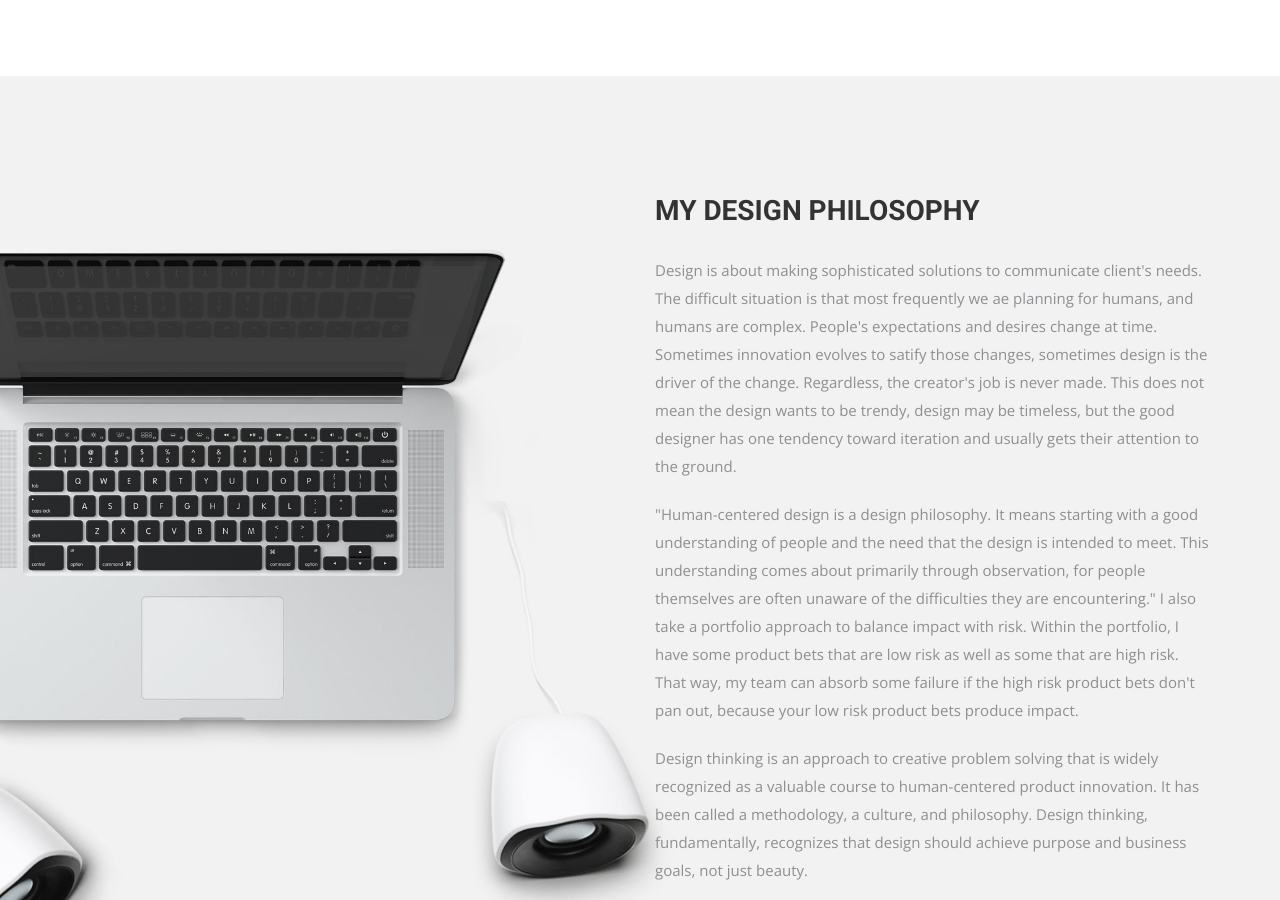
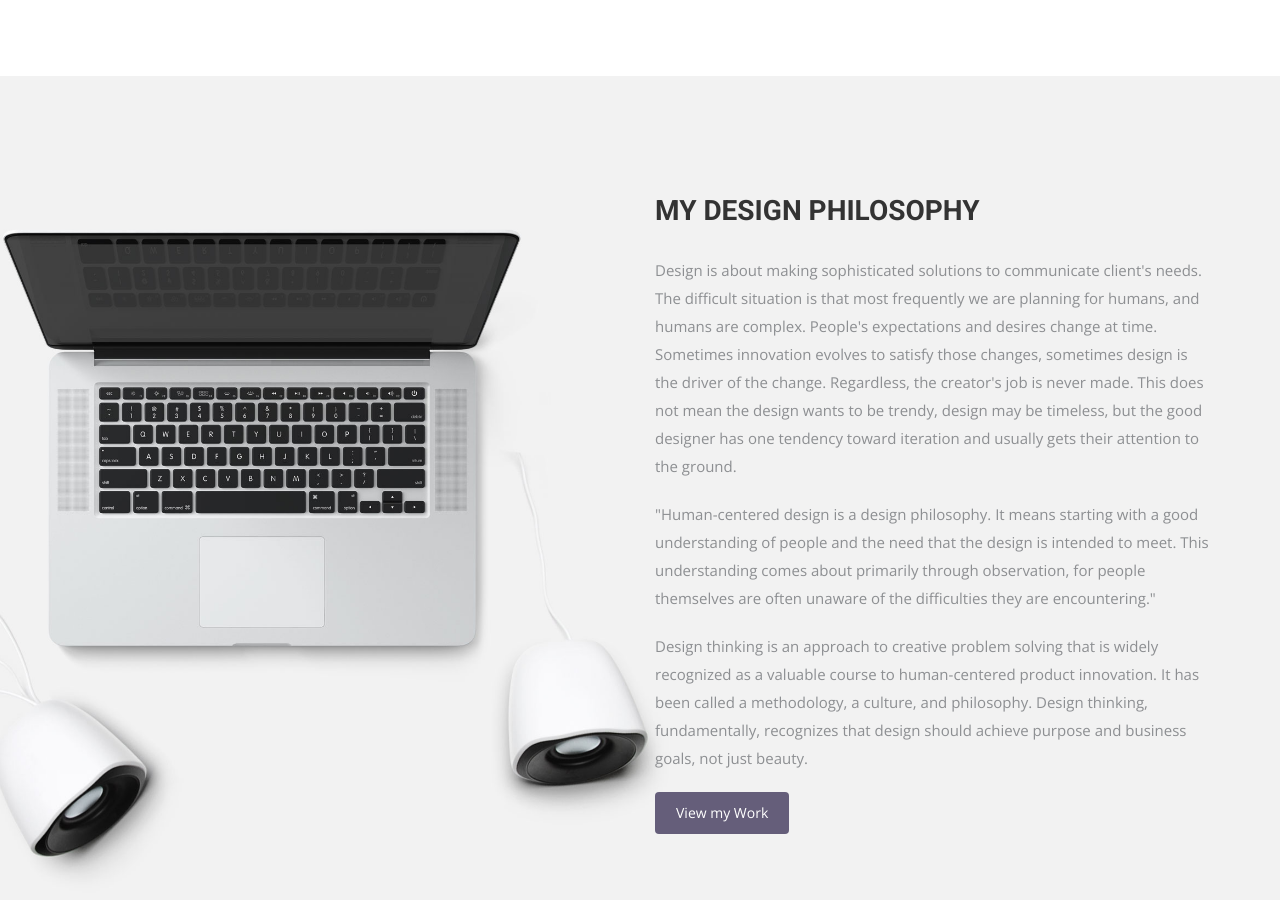
Before and after one commit to jDavis546/JosephDavisPortfolio, a Jekyll site: the page built from about-us.html, in a window 1280 px wide and 900 px high, scrolled down 1152 px. Built offline with Jekyll 4.4.1, drawn with Linux system fonts in a browser that asks for light colours; nearby versions of some CDN libraries; some web fonts are replaced; comment, search, counter and statistics services are not loaded.

Commit message:
Corrected spelling errors.

```diff
--- a/about-us.html
+++ b/about-us.html
@@ -37,8 +37,8 @@
     <div class="row">
       <div class="col-md-6 col-md-offset-6">
         <h2>MY DESIGN PHILOSOPHY</h2>
-        <p>Design is about making sophisticated solutions to communicate client's needs. The difficult situation is that most frequently we ae planning for humans, and humans are complex. People's expectations and desires change at time. Sometimes innovation evolves to satify those changes, sometimes design is the driver of the change. Regardless, the creator's job is never made. This does not mean the design wants to be trendy, design may be timeless, but the good designer has one tendency toward iteration and usually gets their attention to the ground.</p>
-        <p>"Human-centered design is a design philosophy. It means starting with a good understanding of people and the need that the design is intended to meet. This understanding comes about primarily through observation, for people themselves are often unaware of the difficulties they are encountering." I also take a portfolio approach to balance impact with risk. Within the portfolio, I have some product bets that are low risk as well as some that are high risk. That way, my team can absorb some failure if the high risk product bets don't pan out, because your low risk product bets produce impact.
+        <p>Design is about making sophisticated solutions to communicate client's needs. The difficult situation is that most frequently we are planning for humans, and humans are complex. People's expectations and desires change at time. Sometimes innovation evolves to  satisfy those changes, sometimes design is the driver of the change. Regardless, the creator's job is never made. This does not mean the design wants to be trendy, design may be timeless, but the good designer has one tendency toward iteration and usually gets their attention to the ground.</p>
+        <p>"Human-centered design is a design philosophy. It means starting with a good understanding of people and the need that the design is intended to meet. This understanding comes about primarily through observation, for people themselves are often unaware of the difficulties they are encountering."
 </p>
         <p>Design thinking is an approach to creative problem solving that is widely recognized as a valuable course to human-centered product innovation. It has been called a methodology, a culture, and philosophy. Design thinking, fundamentally, recognizes that design should achieve purpose and business goals, not just beauty.
 </p>
```
